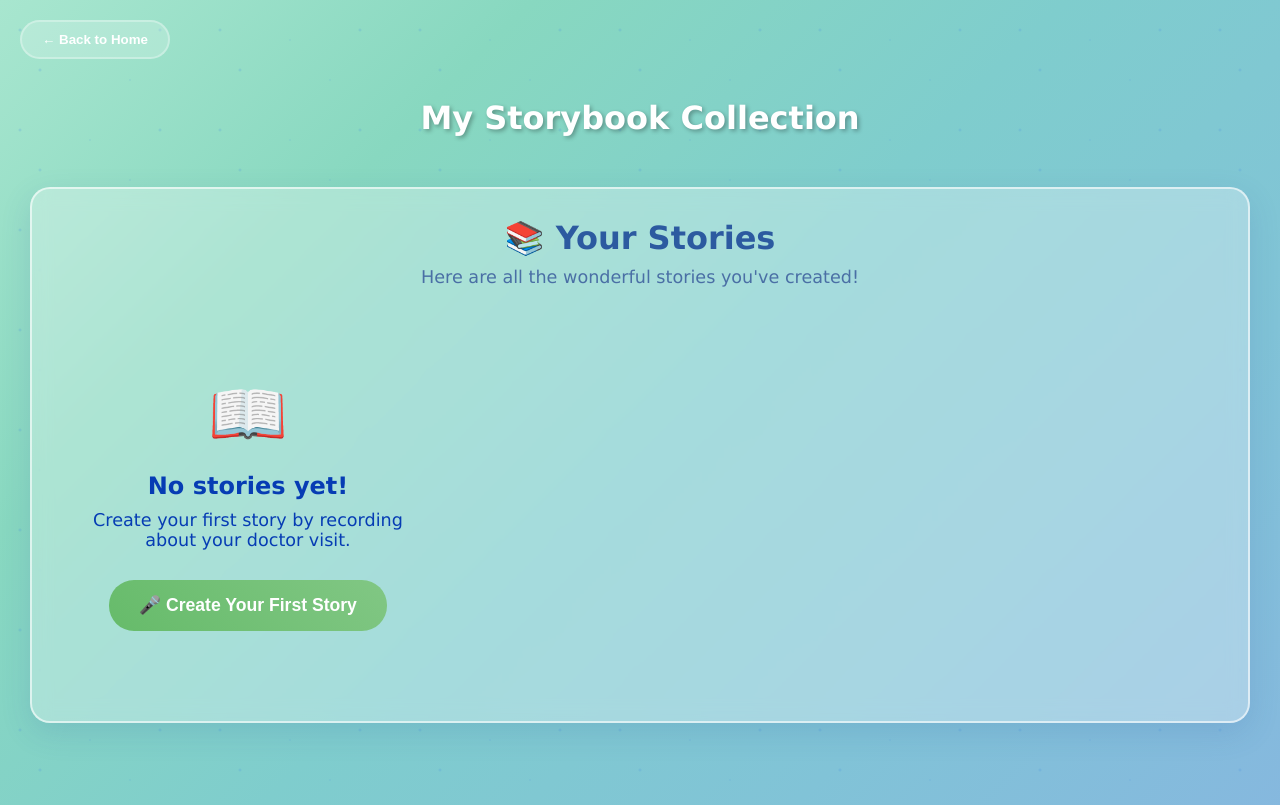
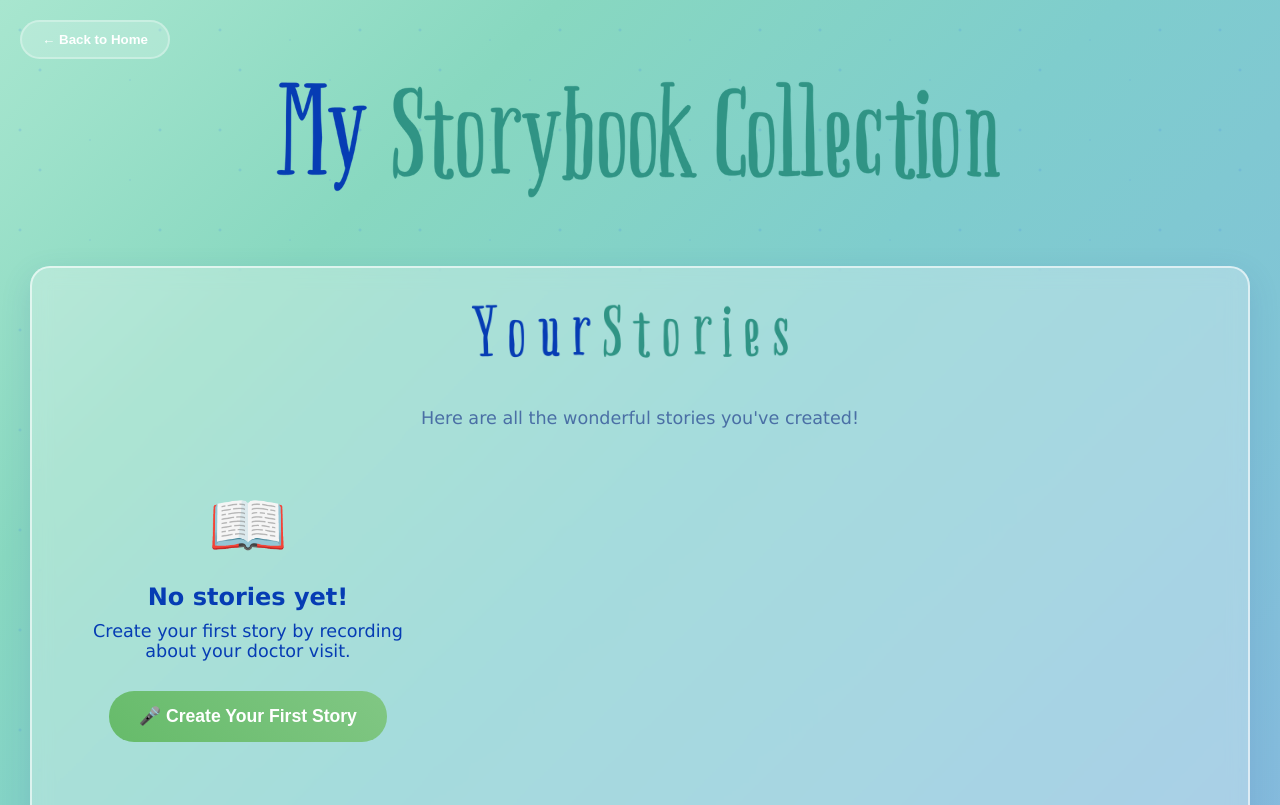
Before and after one commit to aangelazz/storywell, a plain HTML site: page storybook.html in a window 1280 px wide. Shown: the top 805 px of the page. Drawn offline with Linux system fonts and the light colour scheme.

Commit message:
fonts and stuff

```diff
--- a/storybook.html
+++ b/storybook.html
@@ -11,14 +11,14 @@
   <div class="container">
     <header class="header">
       <button class="back-btn" onclick="window.location.href='index.html'">← Back to Home</button>
-      <h1 class="app-title">My Storybook Collection</h1>
+      <img src="images/storybookCollect.png" alt="My Storybook Collection" class="storybook-collect-img">
     </header>
 
     <main class="main-content">
       <section class="stories-list" id="storiesList">
         <div class="card">
           <div class="card-header">
-            <h2>📚 Your Stories</h2>
+            <img src="images/yourStories.png" alt="Your Stories" class="your-stories-img">
             <p>Here are all the wonderful stories you've created!</p>
           </div>
           <div class="stories-grid" id="storiesGrid"></div>
--- a/styles.css
+++ b/styles.css
@@ -196,7 +196,7 @@ body::before {
 
 .wishing-well-container {
     position: relative;
-    width: 70%;
+    width: 90%;
     height: 60%;
     z-index: 3;
     display: flex;
@@ -274,6 +274,7 @@ body::before {
 
 .card-header {
     text-align: center;
+    height: 100px;
     margin-bottom: 30px;
 }
 
@@ -311,6 +312,12 @@ body::before {
     align-items: center;
     gap: 15px;
     box-shadow: 0 5px 15px rgba(127, 179, 211, 0.4);
+}
+
+.your-stories-img {
+    height: 80%;
+    display: block;
+    margin: 0 auto 30px;
 }
 
 .record-btn:hover {
@@ -598,6 +605,14 @@ body::before {
     padding: 20px;
     color: #2c5aa0;
     font-size: 1rem;
+}
+
+.storybook-collect-img {
+    width: 100%;          /* spans the full container width */
+    max-width: 800px;     /* optional: cap so it’s not too huge */
+    height: auto;
+    display: block;
+    margin: 0 auto 30px;  /* center it with space below */
 }
 
 /* Back Button Styles */
```
Also changed, not shown: images/storybookCollect.png (added), images/yourStories.png (added).
